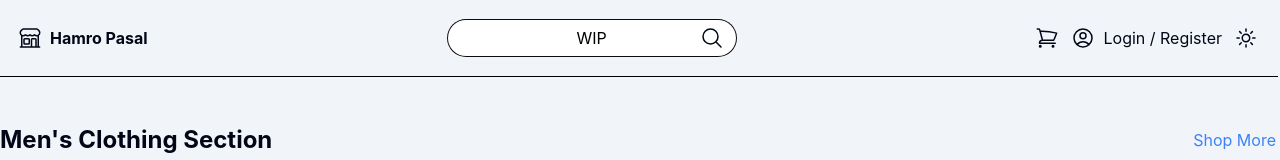
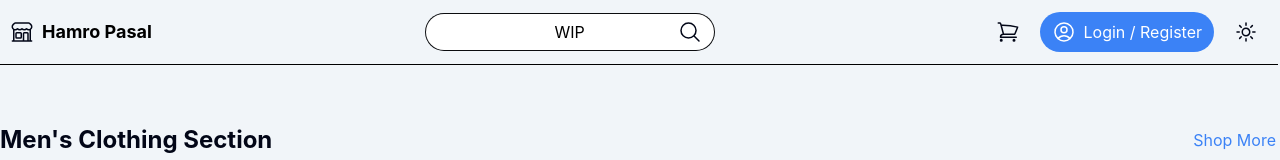
Before and after one commit to kawaaii/ecommerce-project, a React (Vite) app: page / in a window 1280 px wide. Shown: the top 160 px of the page. Built offline with nearby package versions, Linux system fonts and the light colour scheme; the HTML template or start-up script is replaced by a standard one.

Commit message:
NavigationBar: Optimize CSS

```diff
--- a/src/components/NavigationBar.jsx
+++ b/src/components/NavigationBar.jsx
@@ -10,10 +10,12 @@ const NavigationBar = () => {
   const { isDarkMode, toggleDarkMode } = useDarkMode();
 
   return (
-    <div className="fixed top-0 flex w-full items-center justify-between border-b border-black bg-slate-100 p-5 dark:border-white dark:bg-neutral-900">
-      <a href="/" className="navBarLogo flex flex-row items-center gap-2">
-        <ShopIcon className="text-5xl text-black dark:text-white" />
-        <strong>Hamro Pasal</strong>
+    <div className="fixed top-0 flex w-full items-center justify-between border-b border-black bg-slate-100 p-3 dark:border-white dark:bg-neutral-900">
+      <a href="/" className="navBarLogo flex items-center gap-2">
+        <ShopIcon className="text-4xl text-black dark:text-white" />
+        <strong className="text-lg text-black dark:text-white">
+          Hamro Pasal
+        </strong>
       </a>
       <div className="searchBar">
         <form className="flex gap-1 align-middle" action="#!">
@@ -24,16 +26,22 @@ const NavigationBar = () => {
               placeholder="WIP"
             />
             <button type="submit" className="absolute inset-y-0 right-2 pr-1">
-              <MagnifyingGlassIcon className=" ml-[-0.5rem]" />
+              <MagnifyingGlassIcon className="ml-[-0.5rem]" />
             </button>
           </div>
         </form>
       </div>
-      <div className="navBarItems flex gap-3">
-        <a href="#!" className="hover:text-[#9499ff]">
+      <div className="navBarItems flex items-center gap-3">
+        <a
+          href="#!"
+          className="rounded-full p-2 hover:bg-slate-300 dark:hover:bg-neutral-700"
+        >
           <CartIcon />
         </a>
-        <a href="#!" className="flex select-none gap-2 hover:text-[#9499ff]">
+        <a
+          href="#!"
+          className="focus:shadow-outline-blue flex select-none gap-2 rounded-full bg-blue-500 px-3 py-2 text-white transition duration-300 hover:bg-blue-600 focus:outline-none"
+        >
           <span>
             <UserCircleIcon />
           </span>
@@ -41,7 +49,7 @@ const NavigationBar = () => {
         </a>
         <button
           onClick={toggleDarkMode}
-          className="rounded-full"
+          className="rounded-full p-2 transition duration-300 ease-in-out hover:bg-slate-300 dark:hover:bg-neutral-700"
           aria-label="Dark/Light Mode Toggle"
         >
           {isDarkMode ? <MoonIcon /> : <SunIcon />}
```
